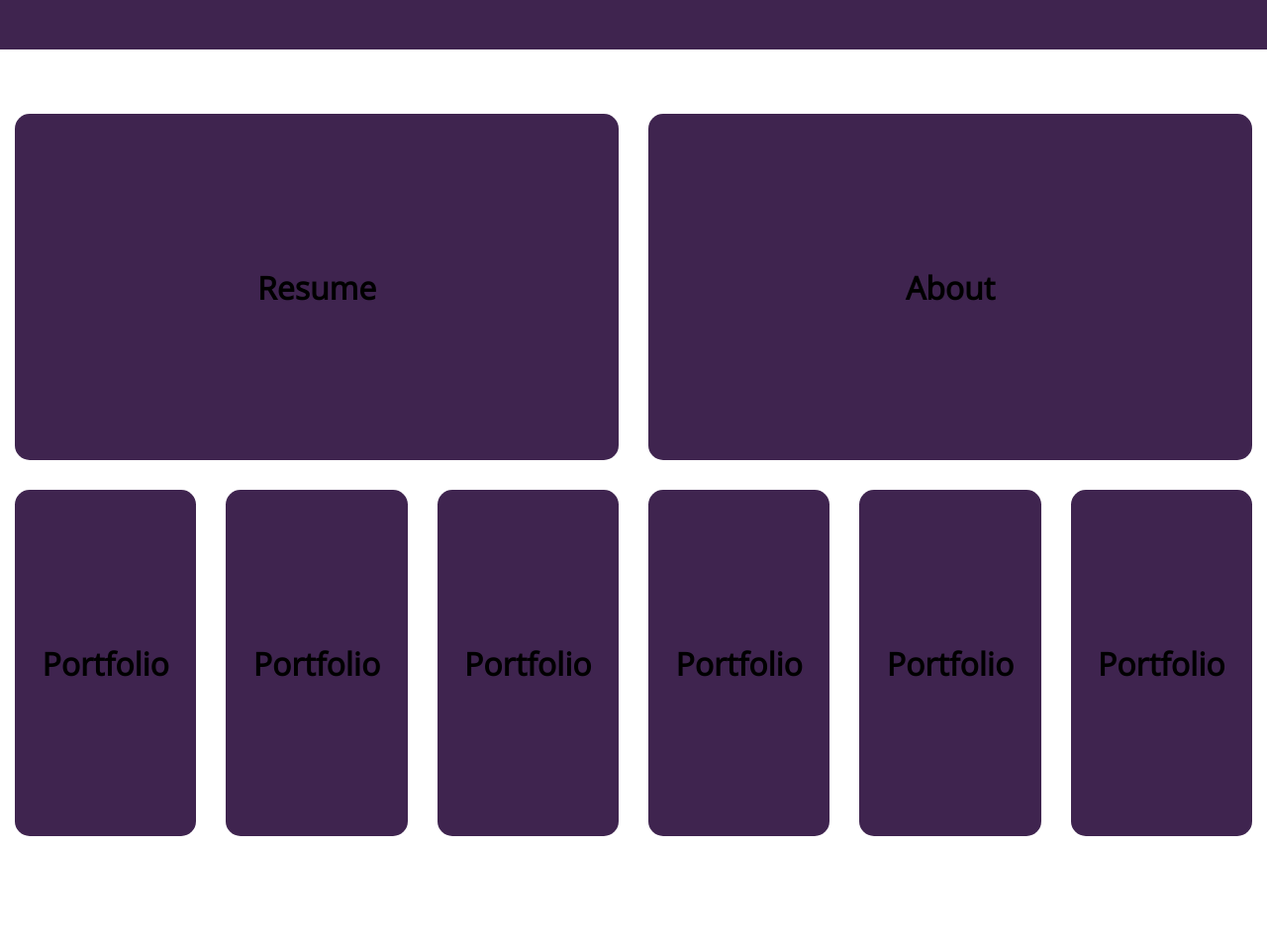
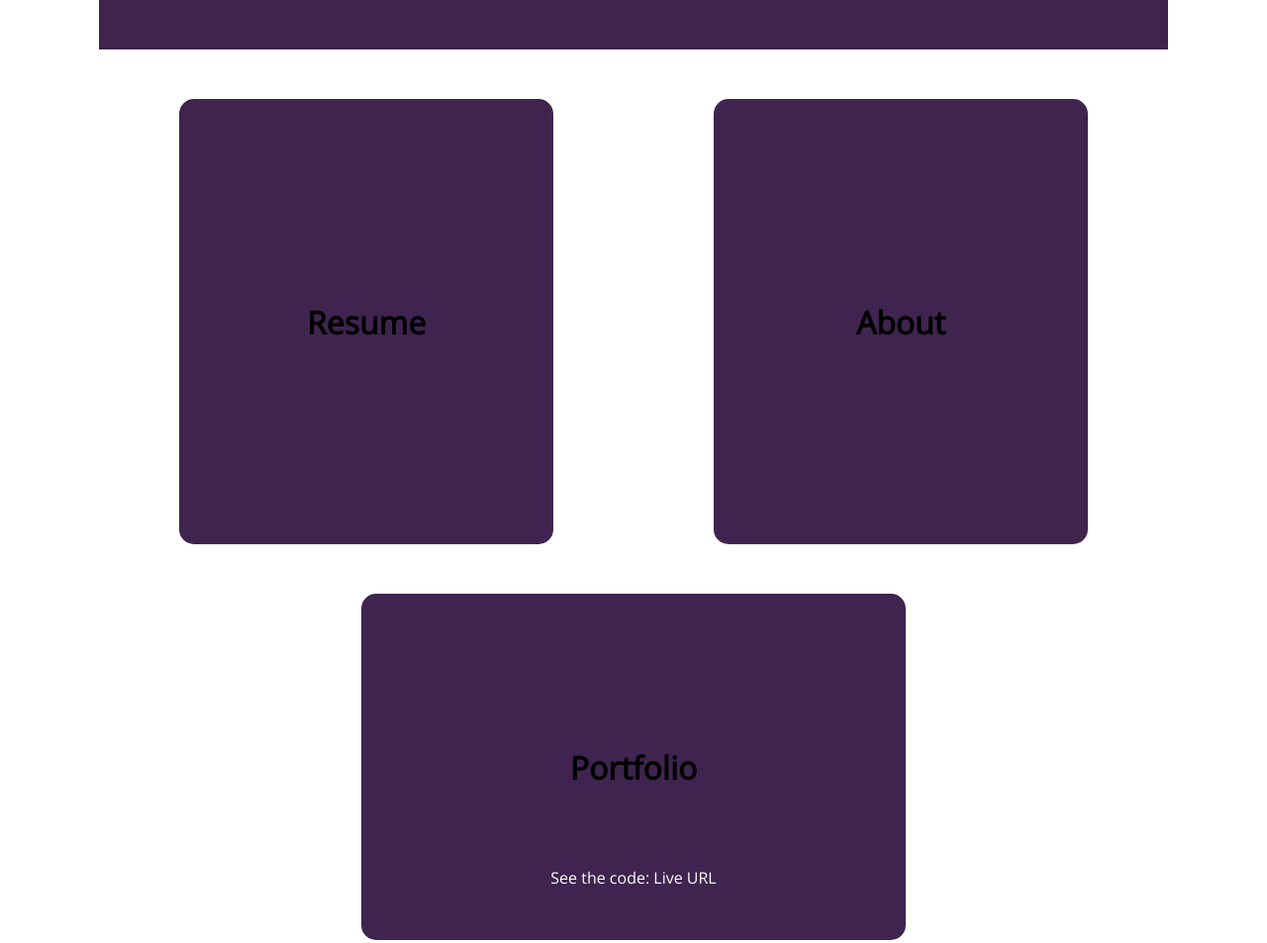
Before and after one commit to Asantae/main-portfolio, a plain HTML site: page main.html in a window 1280 px wide. Shown: the top 953 px of the page at 99% size. Before the commit the page ends 860 px from the top, so only its background shows below. Drawn offline with nearby package versions, Linux system fonts and the light colour scheme.

Commit message:
css update

```diff
--- a/main.css
+++ b/main.css
@@ -4,13 +4,24 @@
     padding: 0;
     font-family: 'Exo 2', sans-serif;
     font-family: 'Open Sans', sans-serif;
+
 }
 
+
+
 header {
+    margin-left: 0;
+    margin-right: 0;
     width: 100%;
     background-color: #3f244f;
     height: 50px;
     margin-bottom: 50px;
+
+}
+
+body {
+    margin-left: 100px;
+    margin-right: 100px;
 }
 
 nav {
@@ -21,18 +32,59 @@ nav {
     display: flex;
     justify-content: space-around;
     align-items: center;
+    flex-wrap: wrap;
 }
+
+#resume-box, #about-box{
+    height: 200px;
+    height: 450px;
+    width: 35%;
+    margin-bottom: 50px;
+}
+
+
+
 .inner-boxes {
+    position: relative;
+    overflow: hidden;
     border-radius: 15px;
     display: flex;
     justify-content: center;
     align-items: center;
     background-color: #3f244f;
-    margin: 15px;
     height: 350px;
-    width: 100%;
+    width: 550px;
+    margin-bottom: 25px;
+    flex-direction: column;
+    justify-content: space-around;
+
 }
 
-#portfolio-box {
-    flex-wrap: wrap;
+
+.portfolio-link {
+    position: absolute;
+    color: white;
+    justify-content: space-around;
+    left: ;
+    bottom: 15%;
 }
+
+@media (max-width: 1024px) {
+
+}
+
+@media (max-width: 768px) {
+
+}
+
+@media (max-width: 768px) {
+
+}
+
+@media (max-width: 425px) {
+
+}
+
+@media (max-width: 375px) {
+
+}
--- a/main.html
+++ b/main.html
@@ -18,8 +18,8 @@
 </header>
 <main>
     <body>
-        <div class="container" id="resume-box">
-            <div class="inner-boxes">
+        <div class="container">
+            <div class="inner-boxes" id="resume-box">
                 <h1>Resume</h1>
             </div>
             <div class="inner-boxes" id="about-box">
@@ -29,21 +29,40 @@
         <div class="container">
             <div class="inner-boxes" id="portfolio-box">
                 <h1>Portfolio</h1>
+                <div class="portfolio-link">
+                    <p1>See the code: </p1>
+                    <p1>Live URL</p1>
+                </div>
+            </div>
+            <div class="inner-boxes" id="portfolio-box">
+
+                    <h1>Portfolio</h1>
+                    <div class="portfolio-link">
+
+                        <p1>See the code: </p1>
+                        <p1>Live URL</p1>
+                    </div>
+            </div>
+            <div class="inner-boxes" id="portfolio-box">
+                <div class="image-box"><img src="/images/portfolioIMG6.jpg"></div>
+                <h1>Portfolio</h1>
+                <div class="portfolio-link">
+                    <p1>See the code: </p1>
+                    <p1>Live URL</p1>
+                </div>
             </div>
             <div class="inner-boxes" id="portfolio-box">
                 <h1>Portfolio</h1>
+                <div class="portfolio-link">
+
+                </div>
             </div>
             <div class="inner-boxes" id="portfolio-box">
                 <h1>Portfolio</h1>
-            </div>
-            <div class="inner-boxes" id="portfolio-box">
-                <h1>Portfolio</h1>
-            </div>
-            <div class="inner-boxes" id="portfolio-box">
-                <h1>Portfolio</h1>
-            </div>
-            <div class="inner-boxes" id="portfolio-box">
-                <h1>Portfolio</h1>
+                <div class="portfolio-link">
+                    <p1>See the code: </p1>
+                    <p1>Live URL</p1>
+                </div>
             </div>
         </div>
     </body>
```
